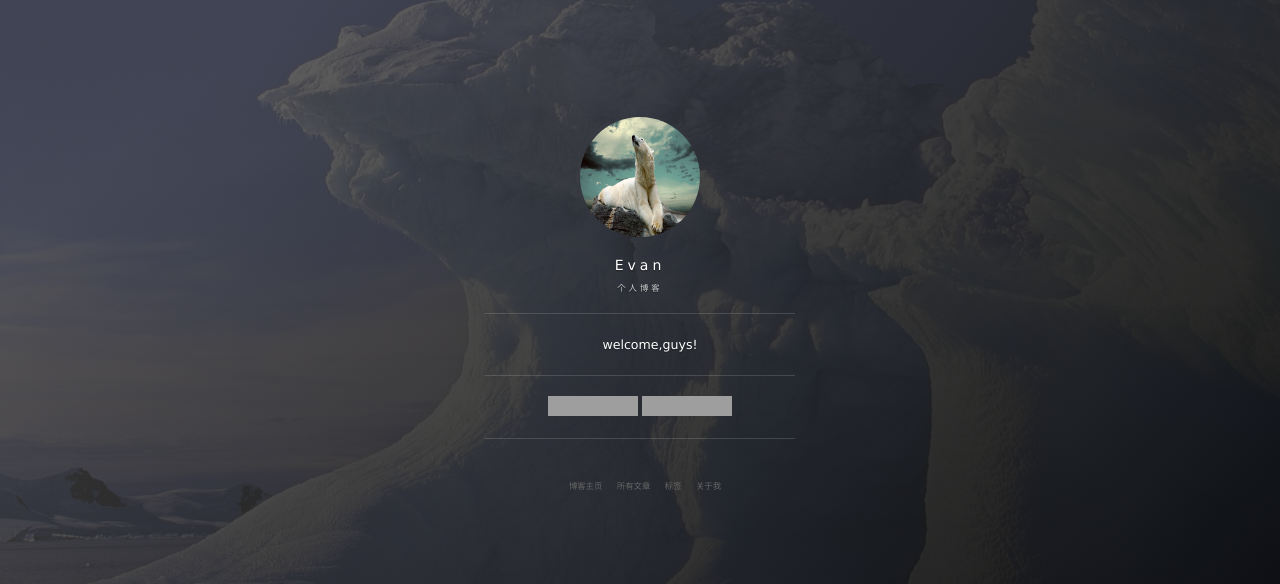
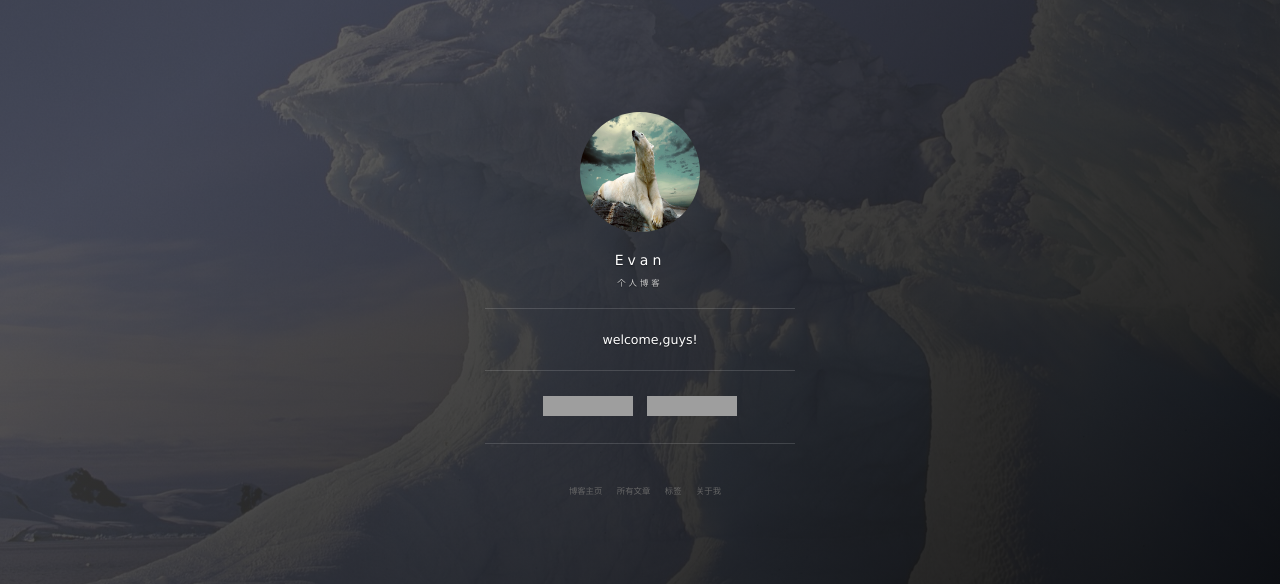
Before and after one commit to xuyiwenak/xuyiwenak.github.io, a Jekyll site: the page built from index.html, in a window 1280 px wide. Shown: the part 140-724 px from the top of the page. Built offline with Jekyll 4.4.1, drawn with Linux system fonts in a browser that asks for light colours; nearby versions of some CDN libraries; the list of posts is cut into pages by our own code; comment, search, counter and statistics services are not loaded; grey boxes are pictures that could not be loaded.

Commit message:
调整位置

```diff
--- a/_includes/side-panel.html
+++ b/_includes/side-panel.html
@@ -35,8 +35,12 @@
         {% endif %}
         <hr class="panel-cover__divider" />
         {% if site.github_button %}
-        <iframe src={{site.github_button.star_src}} frameborder="0" scrolling="0" width="90px" height="20px"></iframe>
-        <iframe src={{site.github_button.follow_src}} frameborder="0" scrolling="0" width="90px" height="20px"></iframe>
+        <iframe style="margin: 5px 5px 5px 5px;"
+                src={{site.github_button.star_src}}
+                frameborder="0" scrolling="0" width="90px" height="20px"></iframe>
+        <iframe style="margin: 5px 5px 5px 5px;"
+                src={{site.github_button.follow_src}}
+                frameborder="0" scrolling="0" width="90px" height="20px"></iframe>
         {% endif %}
         <hr class="panel-cover__divider" />
         <div class="navigation-wrapper">
```
